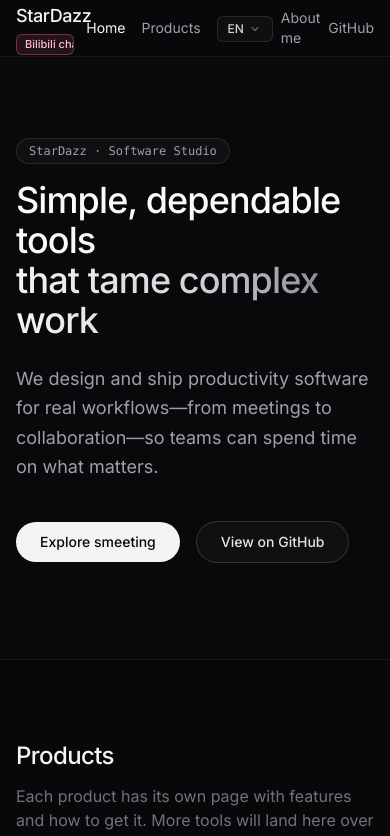
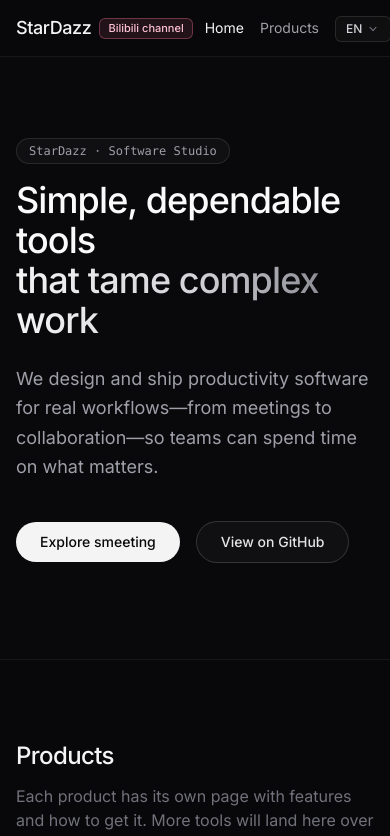
Before and after one commit to YihanLi-erisaer/stardazz.com, a React (Vite) app in the folder StarDazz/: page / in a window 390 px wide. Shown: the top 836 px of the page. Built offline with nearby package versions, Linux system fonts and the light colour scheme.

Commit message:
Make SideHeader to can be scrolled when in small windows

```diff
--- a/StarDazz/src/components/SiteHeader.tsx
+++ b/StarDazz/src/components/SiteHeader.tsx
@@ -15,8 +15,8 @@
 
   return (
     <header className="sticky top-0 z-50 border-b border-white/[0.06] bg-zinc-950/80 backdrop-blur-xl">
-      <div className="mx-auto flex h-14 max-w-6xl items-center justify-between gap-3 px-4 sm:px-6">
-        <div className="flex min-w-0 flex-wrap items-center gap-x-2 gap-y-1 sm:gap-x-3">
+      <div className="mx-auto flex h-14 max-w-6xl min-w-0 flex-nowrap items-center justify-between gap-3 overflow-x-auto overflow-y-hidden overscroll-x-contain px-4 [scrollbar-width:none] sm:overflow-x-visible sm:px-6 [&::-webkit-scrollbar]:hidden">
+        <div className="flex min-w-0 shrink-0 flex-nowrap items-center gap-x-2 sm:gap-x-3">
           <Link
             to="/"
             className="flex items-baseline gap-2 font-medium tracking-tight text-zinc-100"
@@ -36,7 +36,7 @@
             {t('nav.bilibili')}
           </a>
         </div>
-        <nav className="flex items-center gap-4 sm:gap-6">
+        <nav className="flex shrink-0 items-center gap-4 sm:gap-6">
           <NavLink to="/" className={navClass} end>
             {t('nav.home')}
           </NavLink>
```
